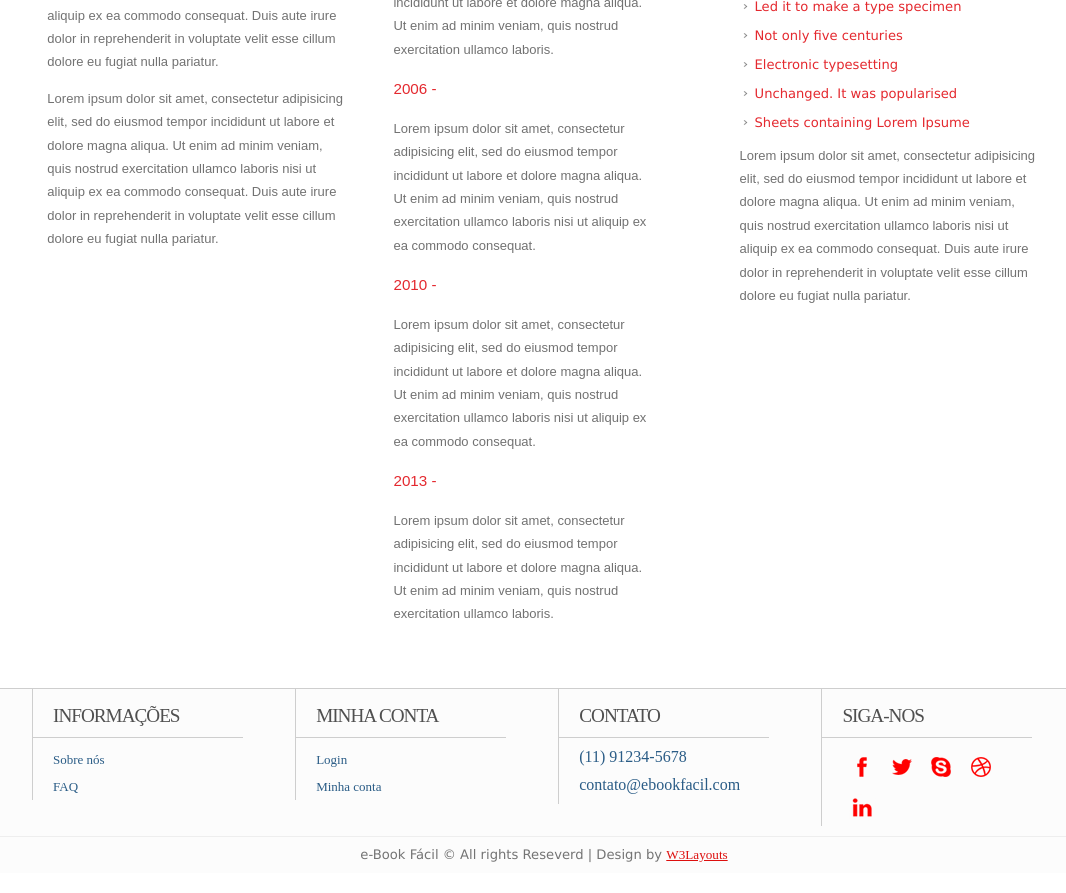
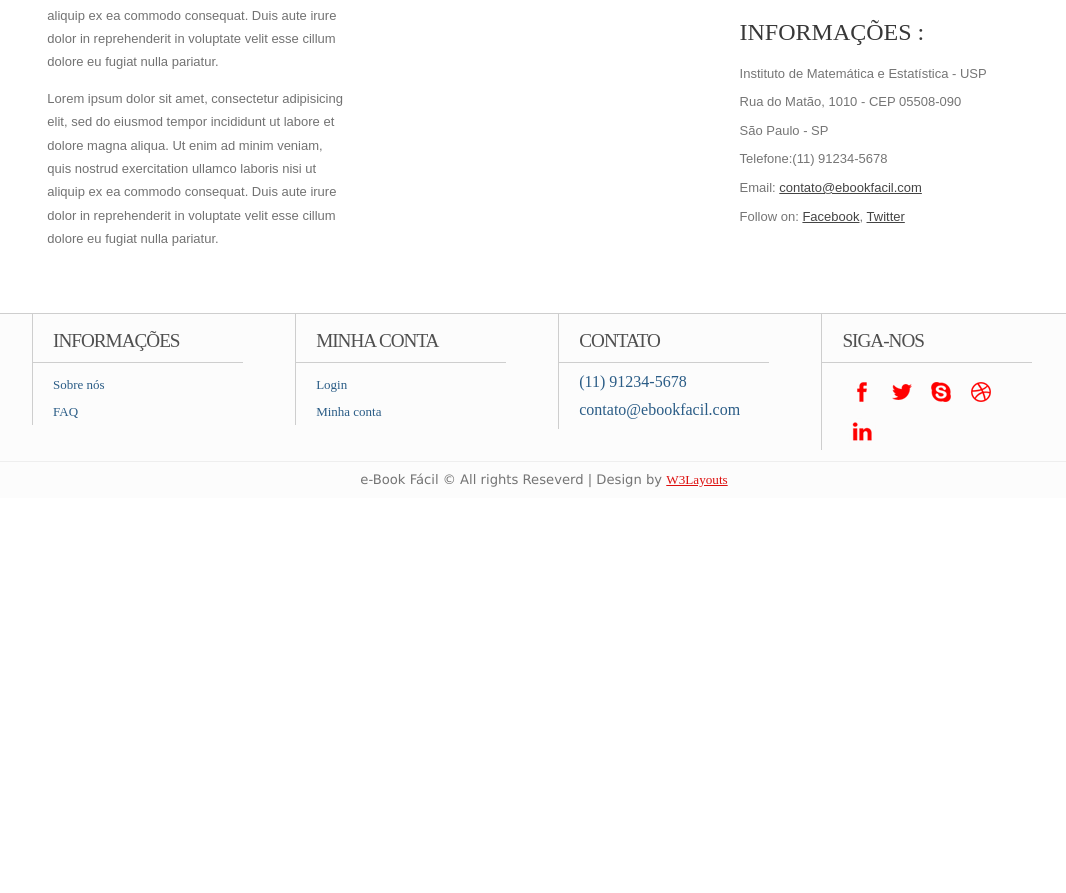
Before and after one commit to felipedr/engsoft, a CakePHP app: the page made by app/View/About/view.ctp in a window 1280 px wide. Shown: the part 586-1479 px from the top of the page, without its empty margins (96-1162 px from the left). After the commit the page ends 1073 px from the top, so only its background shows below. Run offline with PHP 8.4 and a stand-in for CakePHP, Linux system fonts and the light colour scheme; the template is opened without the code that fills it, so the values that code supplies are empty; some libraries are stand-ins or nearby versions; some web fonts are replaced.

Commit message:
mapa-google

```diff
--- a/app/View/About/view.ctp
+++ b/app/View/About/view.ctp
@@ -2,57 +2,38 @@
     <div class="content">
     	<div class="section group">
 				<div class="col_1_of_3 span_1_of_3">
-					<h3>Who We Are</h3>
+					<h3>Quem somo nós?</h3>
 						<?php echo $this->Html->image('about_img.jpg');?>
 					<p>Lorem ipsum dolor sit amet, consectetur adipisicing elit, sed do eiusmod tempor incididunt ut labore et dolore magna aliqua. Ut enim ad minim veniam, quis nostrud exercitation ullamco laboris nisi ut aliquip ex ea commodo consequat. Duis aute irure dolor in reprehenderit in voluptate velit esse cillum dolore eu fugiat nulla pariatur.</p>
 					<p>Lorem ipsum dolor sit amet, consectetur adipisicing elit, sed do eiusmod tempor incididunt ut labore et dolore magna aliqua. Ut enim ad minim veniam, quis nostrud exercitation ullamco laboris nisi ut aliquip ex ea commodo consequat. Duis aute irure dolor in reprehenderit in voluptate velit esse cillum dolore eu fugiat nulla pariatur.</p>
 				</div>
 				<div class="col_1_of_3 span_1_of_3">
-					<h3>Our History</h3>
+					<h3>Nossa história</h3>
 				 <div class="history-desc">
-					<div class="year"><p>1998 -</p></div>
+					<div class="year"><p>2014 -</p></div>
 					<p class="history">Lorem ipsum dolor sit amet, consectetur adipisicing elit, sed do eiusmod tempor incididunt ut labore et dolore magna aliqua. Ut enim ad minim veniam, quis nostrud exercitation ullamco laboris nisi ut aliquip ex ea commodo consequat.</p>
 				 <div class="clear"></div>
 				</div>
-				 <div class="history-desc">
-					<div class="year"><p>2001 -</p></div>
-					<p class="history">Lorem ipsum dolor sit amet, consectetur adipisicing elit, sed do eiusmod tempor incididunt ut labore et dolore magna aliqua. Ut enim ad minim veniam, quis nostrud exercitation ullamco laboris.</p>
-				 <div class="clear"></div>
-				</div>
-				 <div class="history-desc">
-					<div class="year"><p>2006 -</p></div>
-					<p class="history">Lorem ipsum dolor sit amet, consectetur adipisicing elit, sed do eiusmod tempor incididunt ut labore et dolore magna aliqua. Ut enim ad minim veniam, quis nostrud exercitation ullamco laboris nisi ut aliquip ex ea commodo consequat.</p>
-				 <div class="clear"></div>
-				</div>
-				 <div class="history-desc">
-					<div class="year"><p>2010 -</p></div>
-					<p class="history">Lorem ipsum dolor sit amet, consectetur adipisicing elit, sed do eiusmod tempor incididunt ut labore et dolore magna aliqua. Ut enim ad minim veniam, quis nostrud exercitation ullamco laboris nisi ut aliquip ex ea commodo consequat.</p>
-				 <div class="clear"></div>
-				</div>
-				<div class="history-desc">
-					<div class="year"><p>2013 -</p></div>
-					<p class="history">Lorem ipsum dolor sit amet, consectetur adipisicing elit, sed do eiusmod tempor incididunt ut labore et dolore magna aliqua. Ut enim ad minim veniam, quis nostrud exercitation ullamco laboris.</p>
-				 <div class="clear"></div>
-				</div>
+
 			</div>
-				<div class="col_1_of_3 span_1_of_3">
-					<h3>Opportunities</h3>
-					<p>Lorem ipsum dolor sit amet, consectetur adipisicing elit, sed do eiusmod tempor incididunt ut labore et dolore magna aliqua. Ut enim ad minim veniam, quis nostrud exercitation ullamco laboris nisi ut aliquip ex ea commodo consequat. Duis aute irure dolor in reprehenderit in voluptate velit esse cillum dolore eu fugiat nulla pariatur.</p>
-				    <div class="list">
-					     <ul>
-					     	<li><a href="#">Text of the printing</a></li>
-					     	<li><a href="#">Lorem Ipsum has been the standard</a></li>
-					     	<li><a href="#">Dummy text ever since the 1500s</a></li>
-					     	<li><a href="#">Unknown printer took a galley</a></li>
-					     	<li><a href="#">Led it to make a type specimen</a></li>
-					     	<li><a href="#">Not only five centuries</a></li>
-					     	<li><a href="#">Electronic typesetting</a></li>
-					     	<li><a href="#">Unchanged. It was popularised</a></li>
-					     	<li><a href="#">Sheets containing Lorem Ipsume</a></li>
-					     </ul>
-					 </div>
-					 <p>Lorem ipsum dolor sit amet, consectetur adipisicing elit, sed do eiusmod tempor incididunt ut labore et dolore magna aliqua. Ut enim ad minim veniam, quis nostrud exercitation ullamco laboris nisi ut aliquip ex ea commodo consequat. Duis aute irure dolor in reprehenderit in voluptate velit esse cillum dolore eu fugiat nulla pariatur.</p>
-				</div>
+				<div class="col span_1_of_3">
+					<div class="contact_info">
+    	 				<h3>Nos encontre aqui:</h3>
+					    	  <div class="map">
+							   	   <iframe src="https://www.google.com/maps/embed?pb=!1m14!1m8!1m3!1d3657.2378468219763!2d-46.7315812!3d-23.5598997!3m2!1i1024!2i768!4f13.1!3m3!1m2!1s0x94ce566987804381%3A0x6d19de458f749583!2sR.+do+Mat%C3%A3o%2C+1010+-+Butant%C3%A3%2C+Universidade+de+S%C3%A3o+Paulo+-+S%C3%A3o+Paulo+-+SP%2C+05508-090!5e0!3m2!1spt-BR!2sbr!4v1416533465293" width="400" height="300" frameborder="0" style="border:0"></iframe>
+							  </div>
+      				</div>
+      			<div class="company_address">
+				     	<h3>Informações :</h3>
+						    	<p>Instituto de Matemática e Estatística - USP</p>
+						   		<p>Rua do Matão, 1010 - CEP 05508-090</p>
+						   		<p>São Paulo - SP</p>
+				   		<p>Telefone:(11) 91234-5678</p>
+
+				 	 	<p>Email: <span>contato@ebookfacil.com</span></p>
+				   		<p>Follow on: <span>Facebook</span>, <span>Twitter</span></p>
+				   </div>
+				 </div>
 			</div>
     </div>
  </div>
--- a/app/View/Pages/home.ctp
+++ b/app/View/Pages/home.ctp
@@ -15,7 +15,7 @@
 	<div class="header_bottom_left">
 		<div class="categories">
 			<ul>
-				<h3>Categorias</h3>
+				<h3>Gêneros</h3>
 				 <?php foreach ($generos as $genero): ?>
 				    <li>
 				        <?php echo $this->Html->link($genero['generos']['nome'],'#'); ?>
@@ -221,7 +221,7 @@
 				<div class="grid_1_of_4 images_1_of_4">
 				 <?php echo $this->Html->image("new-pic4.jpg", array(
 					    "alt" => "",
-					    'url' => array('controller' => 'produtos','action' => 'view',1)
+					    'url' => array('controller' => 'livros','action' => 'view',1)
 					)); ?>
 					 <h2>Lorem Ipsum is simply </h2>
 					 <div class="price-details">
--- a/app/webroot/css/style.css
+++ b/app/webroot/css/style.css
@@ -1304,7 +1304,7 @@
 	cursor: pointer;
 }
 .map {
-	border: 1px solid #C7C7C7;
+
 	margin-bottom: 15px;
 }
 /**** Responsive Layout ****/
```
Also changed, not shown: app/Controller/LivrosController.php (added, +10 -0 lines), app/Controller/ProdutosController.php (deleted, +0 -8 lines), app/View/Livros/view.ctp (renamed from app/View/Produtos/view.ctp, +7 -15 lines).
